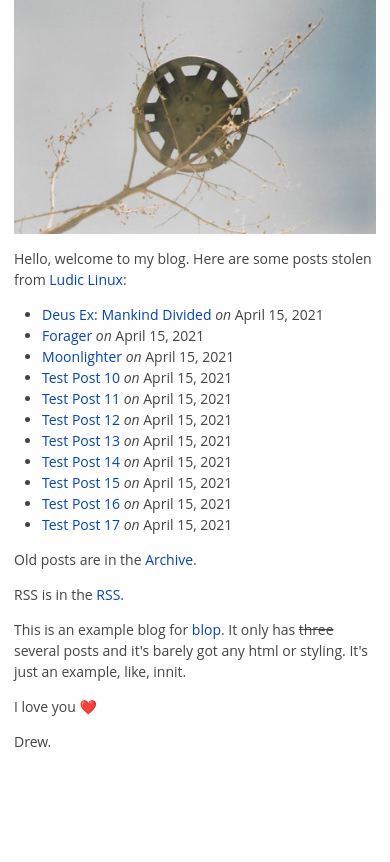
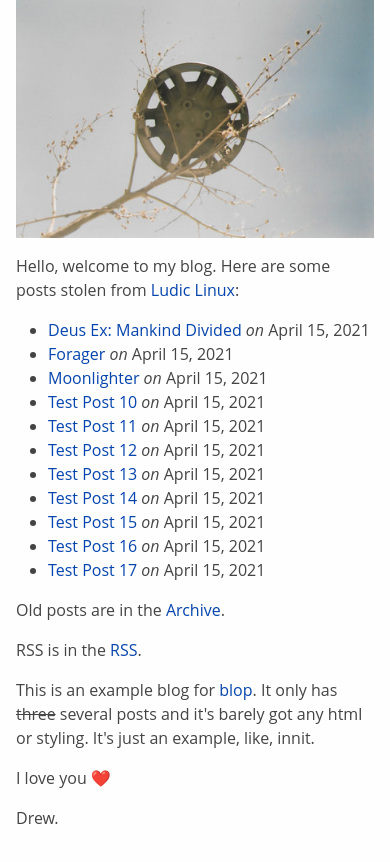
Before and after one commit to montti/montti.github.io, a plain HTML site: page index.html in a window 390 px wide. Shown: the part 71-933 px from the top of the page. Before the commit the page ends 851 px from the top, so only its background shows below. Drawn offline with Linux system fonts and the light colour scheme.

Commit message:
ssg5 test

```diff
--- a/style.css
+++ b/style.css
@@ -14,16 +14,6 @@ html {
 	--bg_grey: #eee;
 	--dark_grey: #999;
 }
-[data-theme="dark"] {
-	--bg: #222;
-	--fg: #fefefe;
-	--link: #4d7dcb;
-	--link_v: #99a5d3;
-	--link_h: #4c7ecf;
-	--bg_grey: #333;
-	--dark_grey: #333;
-}
-
 
 .logo {
 	max-height: 30px
@@ -32,7 +22,7 @@ html {
 body {
 	color: var(--fg);
 	font-family: 'Open Sans', sans-serif;
-	font-size: 12px;
+	font-size: 16px;
 	line-height: 1.5em;
 	padding: 1em;
 	margin: auto;
@@ -201,7 +191,7 @@ td {
 
 @media only screen and (max-width: 768px) {
 	body {
-		font-size: 14px;
+		font-size: 16px;
 	}
 	.sitename {
 		display: none;
```
Also changed, not shown: index.html (+1 -0 lines), index_template.html (+1 -0 lines).
